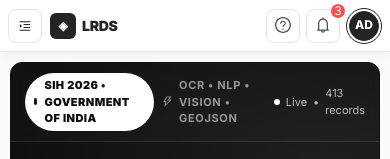
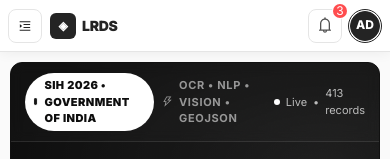
Before and after one commit to srivastavishan82-creator/SIH-2026-Prototype, a React (Vite) app in the folder frontend/: page /dashboard in a window 390 px wide. Shown: the top 159 px of the page. Built offline with nearby package versions, Linux system fonts and the light colour scheme; a web font is replaced by a local one.

Commit message:
fix: Hide profile text wrapper and help button on mobile top navbar to fix top right corner overflow

```diff
--- a/frontend/src/App.jsx
+++ b/frontend/src/App.jsx
@@ -130,13 +130,13 @@
             </div>
             <div className="header-actions" style={{display:'flex', alignItems:'center', gap:8, flexShrink:0}}>
               <Input className="header-search" prefix={<SearchOutlined style={{color:'#a3a3a3'}} />} placeholder="Search records, khasra, owner…" style={{width:260, background:'#fff', borderRadius:10, border:'1px solid #e5e5e5', height:36}} allowClear />
-              <Tooltip title="Help & Docs"><Button type="text" icon={<QuestionCircleOutlined style={{fontSize:16, color:'#525252'}} />} style={{width:34, height:34, border:'1px solid #e5e5e5', background:'#fff', borderRadius:8}} /></Tooltip>
+              <Tooltip title="Help & Docs"><Button className="header-help-btn" type="text" icon={<QuestionCircleOutlined style={{fontSize:16, color:'#525252'}} />} style={{width:34, height:34, border:'1px solid #e5e5e5', background:'#fff', borderRadius:8}} /></Tooltip>
               <Badge count={3} size="small" offset={[-2,2]}><Button type="text" icon={<BellOutlined style={{fontSize:16, color:'#525252'}} />} style={{width:34, height:34, background:'#fff', border:'1px solid #e5e5e5', borderRadius:8}} /></Badge>
               <div className="header-divider" style={{width:1, height:20, background:'#e5e5e5', margin:'0 2px'}} />
               <Dropdown menu={userMenu} placement="bottomRight" arrow>
                 <div onClick={() => setProfileOpen(true)} className="header-profile-pill" style={{cursor:'pointer', display:'flex', alignItems:'center', gap:10, padding:'3px 8px 3px 3px', borderRadius:999, background:'#fff', border:'1px solid #242424'}}>
                   <Avatar size={30} style={{background:'#242424', fontWeight:800, fontSize:12, flexShrink:0, border:'1px solid #242424'}}>AD</Avatar>
-                  <div style={{lineHeight:1.15, paddingRight:2}}><div style={{fontWeight:750, fontSize:13, color:'#242424'}}>Admin • Revenue Dept.</div><div style={{fontSize:11, color:'#737373'}}>admin@lrds.gov.in</div></div>
+                  <div className="header-profile-text" style={{lineHeight:1.15, paddingRight:2}}><div style={{fontWeight:750, fontSize:13, color:'#242424'}}>Admin • Revenue Dept.</div><div style={{fontSize:11, color:'#737373'}}>admin@lrds.gov.in</div></div>
                 </div>
               </Dropdown>
             </div>
--- a/frontend/src/index.css
+++ b/frontend/src/index.css
@@ -477,8 +477,9 @@
   .header-divider{ display: none !important; }
   .header-breadcrumb-wrap{ display: none !important; }
   .mobile-brand-title{ display: flex !important; }
-  .header-profile-pill{ padding: 2px !important; border: 1px solid #242424 !important; border-radius: 999px !important; flex-shrink: 0 !important; }
-  .header-profile-pill > div{ display: none !important; }
+  .header-help-btn{ display: none !important; }
+  .header-profile-text{ display: none !important; }
+  .header-profile-pill{ padding: 1px !important; gap: 0 !important; border: 1px solid #242424 !important; border-radius: 999px !important; flex-shrink: 0 !important; background: #fff !important; }
   .header-actions{ gap: 6px !important; flex-shrink: 0 !important; }
 
   /* Bottom nav - perfectly aligned B/W editorial - GRID for pixel-perfect centering */
```
